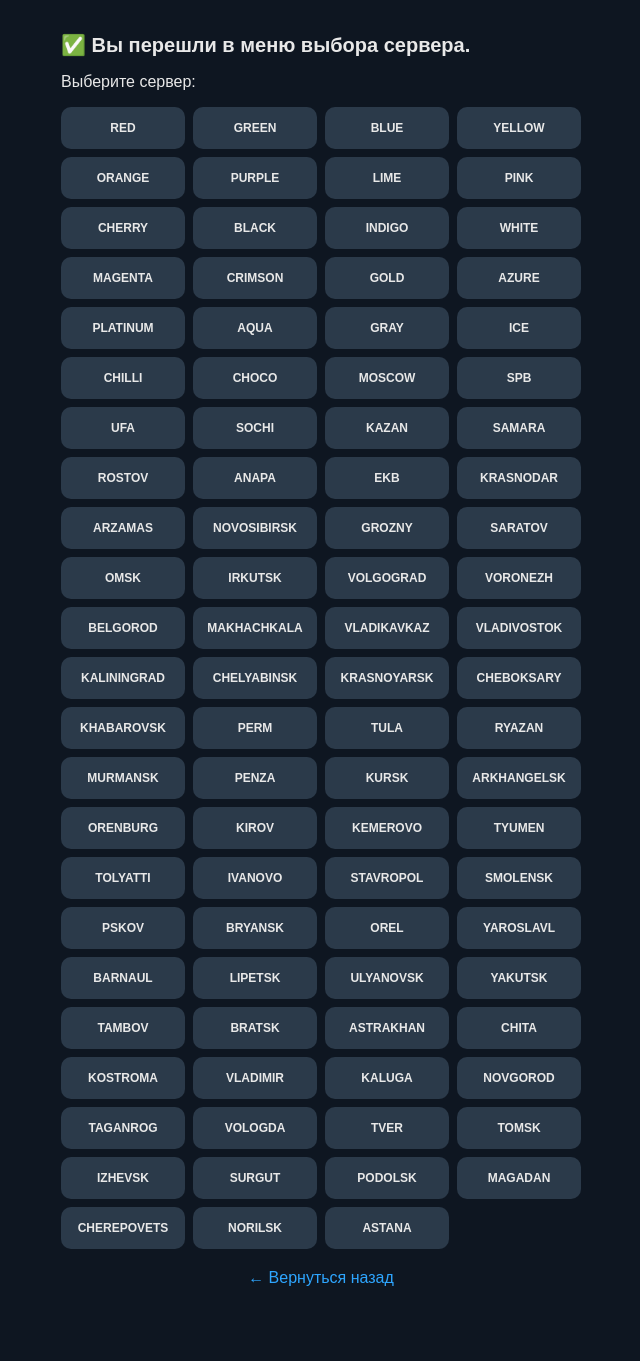
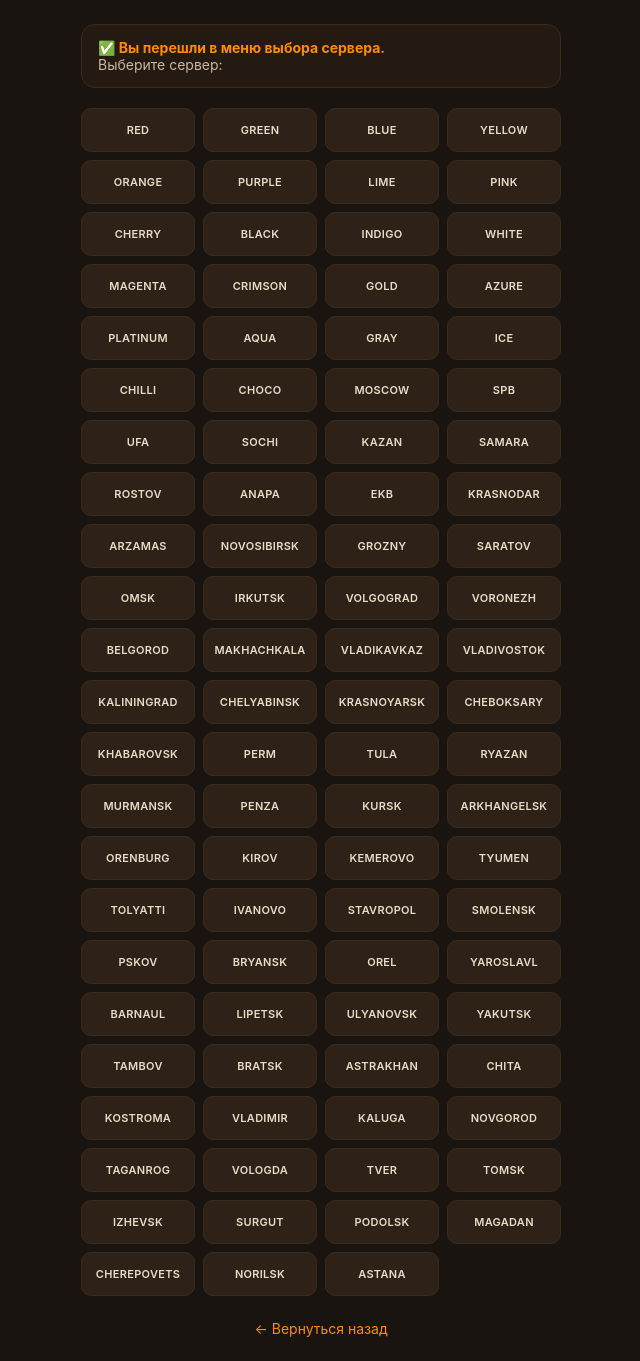
Before and after one commit to gor606140-ctrl/brhelper, a Flask app: page /bind in a window 1280 px wide. Shown: the whole page, without its empty margins (319-959 px from the left). Before the commit the page ends 1286 px from the top, so only its background shows below. Run offline with Flask 3, Linux system fonts and the light colour scheme.

Commit message:
Update server.html

```diff
--- a/templates/server.html
+++ b/templates/server.html
@@ -5,27 +5,74 @@
 <meta name="viewport" content="width=device-width, initial-scale=1">
 <title>Выбор сервера</title>
 <style>
-  body { background:#0e1621; color:#e8e8e8; font-family: sans-serif; margin:0; padding:20px; }
-  .wrap { max-width:520px; margin:0 auto; }
-  h1 { font-size:20px; }
-  .grid { display:grid; grid-template-columns:repeat(4,1fr); gap:8px; margin-top:16px; }
-  .srv { display:block; background:#2b3a4a; color:#e8e8e8; text-align:center;
-         padding:14px 6px; border-radius:10px; text-decoration:none;
-         font-size:12px; font-weight:600; }
-  .srv:active { background:#2ea6ff; }
-  .back { display:block; margin-top:20px; text-align:center; color:#2ea6ff;
-          text-decoration:none; }
+  * { box-sizing: border-box; margin: 0; padding: 0; }
+  body {
+    background: #1a1410;
+    color: #e8dcc8;
+    font-family: -apple-system, BlinkMacSystemFont, "Segoe UI", Roboto, sans-serif;
+    min-height: 100vh;
+    padding: 24px 16px;
+  }
+  .wrap { max-width: 480px; margin: 0 auto; }
+  .head {
+    background: #241a12;
+    border: 1px solid #3a2a1c;
+    border-radius: 14px;
+    padding: 14px 16px;
+    margin-bottom: 20px;
+    font-size: 14px;
+    color: #c8b8a0;
+  }
+  .head strong { color: #ff8c00; }
+  .grid {
+    display: grid;
+    grid-template-columns: repeat(4, 1fr);
+    gap: 8px;
+  }
+  .srv {
+    display: flex;
+    align-items: center;
+    justify-content: center;
+    background: #2e2218;
+    color: #e8dcc8;
+    text-decoration: none;
+    padding: 14px 4px;
+    border-radius: 10px;
+    font-size: 11px;
+    font-weight: 600;
+    border: 1px solid #3a2a1c;
+    text-align: center;
+    letter-spacing: 0.3px;
+    transition: all 0.1s;
+  }
+  .srv:active {
+    background: #ff8c00;
+    color: #1a1410;
+    border-color: #ff8c00;
+  }
+  .back {
+    display: block;
+    text-align: center;
+    margin-top: 24px;
+    color: #ff8c00;
+    text-decoration: none;
+    font-size: 14px;
+  }
 </style>
 </head>
 <body>
 <div class="wrap">
-  <h1>✅ Вы перешли в меню выбора сервера.</h1>
-  <p>Выберите сервер:</p>
+  <div class="head">
+    <strong>✅ Вы перешли в меню выбора сервера.</strong><br>
+    Выберите сервер:
+  </div>
+
   <div class="grid">
     {% for s in servers %}
       <a class="srv" href="/reset/{{ s }}">{{ s }}</a>
     {% endfor %}
   </div>
+
   <a class="back" href="/">← Вернуться назад</a>
 </div>
 </body>
```
